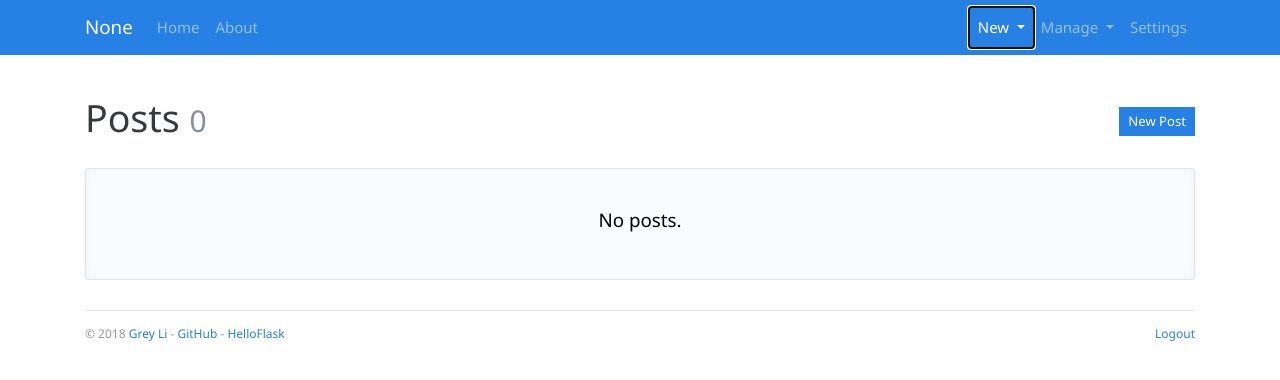
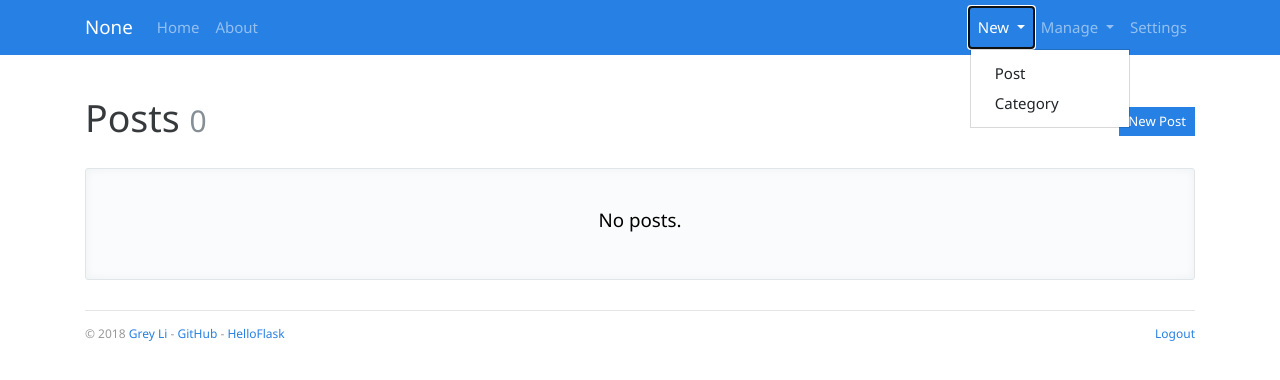
Before and after one commit to Xiaozekun/blog, a Flask app: page /admin/post/manage in a window 1280 px wide, after a click on "New". Shown: the top 380 px of the page. Run offline with Flask 2, Linux system fonts and the light colour scheme; the visitor is signed in with stand-in values (Sample User, id 1); data comes from the database, SQL or seed files in the repository; data that the repository does not hold is empty; some libraries are stand-ins or nearby versions.

Commit message:
分类编辑功能

```diff
--- a/blog/blueprints/admin.py
+++ b/blog/blueprints/admin.py
@@ -1,7 +1,7 @@
 from flask import Blueprint, render_template, flash, redirect, url_for, current_app, request
 from flask_login import login_required, current_user
 
-from blog.forms import SettingForm, PostForm
+from blog.forms import SettingForm, PostForm, CategoryForm
 from blog.extensions import db
 from blog.models import Post, Category, Comment
 from blog.utils import redirect_back
@@ -50,17 +50,13 @@ def new_post():
         title = form.title.data
         body = form.body.data
         category = Category.query.get(form.category.data)
-        post = Post.query.filter_by(title=title).first()
-        if post:
-            flash(u'已有文章', 'warning')
-        else:
-            post = Post(title=title,
-                        body=body,
-                        category=category)
-            db.session.add(post)
-            db.session.commit()
-            flash('Post created.', 'success')
-            return redirect(url_for('.manage_post'))
+        post = Post(title=title,
+                    body=body,
+                    category=category)
+        db.session.add(post)
+        db.session.commit()
+        flash('Post created.', 'success')
+        return redirect(url_for('.manage_post'))
     return render_template('admin/new_post.html', form=form)
 
 
@@ -153,3 +149,30 @@ def delete_category(category_id):
 def manage_category():
     categories = Category.query.all()
     return render_template('admin/manage_category.html', categories=categories)
+
+
+@admin_bp.route('/category/new', methods=['GET', 'POST'])
+def new_category():
+    form = CategoryForm()
+    if form.validate_on_submit():
+        name = form.name.data
+        category = Category(name=name)
+        db.session.add(category)
+        db.session.commit()
+        return redirect(url_for('.manage_category'))
+    return render_template('admin/new_category.html', form=form)
+
+
+@admin_bp.route('/category/<int:category_id>edit', methods=['GET','POST'])
+def edit_category(category_id):
+    if category_id == 1:
+        flash(u'禁止修改默认分类', 'warning')
+    category = Category.query.get_or_404(category_id)
+    form = CategoryForm()
+    if form.validate_on_submit():
+        category.name = form.name.data
+        db.session.commit()
+        flash('Category updated.', 'success')
+        return redirect_back()
+    form.name.data = category.name
+    return render_template('admin/edit_category.html', form=form)
--- a/blog/models.py
+++ b/blog/models.py
@@ -37,7 +37,7 @@ class Category(db.Model):
 
 class Post(db.Model):
     id = db.Column(db.Integer, primary_key=True)
-    title = db.Column(db.String(60))
+    title = db.Column(db.String(60), unique=True)
     body = db.Column(db.Text)
     timestamp = db.Column(db.DateTime, default=datetime.utcnow)
     can_comment = db.Column(db.Boolean, default=True)
@@ -64,4 +64,4 @@ class Comment(db.Model):
     replied = db.relationship('Comment', back_populates='replies', remote_side=[id])
     replied_id = db.Column(db.Integer, db.ForeignKey('comment.id'))
 
-    replies = db.relationship('Comment', back_populates='replied', cascade='all')
+    replies = db.relationship('Comment', back_populates='replied', cascade='all, delete-orphan')
--- a/blog/templates/admin/manage_category.html
+++ b/blog/templates/admin/manage_category.html
@@ -29,8 +29,8 @@
                     <td>{{ category.posts|length }}</td>
                     <td>
                         {% if category.id != 1 %}
-{#                            <a class="btn btn-info btn-sm"#}
-{#                               href="{{ url_for('.edit_category', category_id=category.id) }}">Edit</a>#}
+                            <a class="btn btn-info btn-sm"
+                               href="{{ url_for('.edit_category', category_id=category.id, next=request.full_path) }}">Edit</a>
 
                             <form class="inline" method="post"
                                   action="{{ url_for('.delete_category', category_id=category.id) }}">
--- a/blog/templates/admin/manage_post.html
+++ b/blog/templates/admin/manage_post.html
@@ -34,13 +34,13 @@
         <td><a href="{{ url_for('blog.show_post', post_id=post.id) }}#comments">{{ post.comments|length }}</a></td>
         <td>{{ post.body|length }}</td>
         <td>
-{#            <form class="inline" method="post"#}
-{#                  action="{{ url_for('.set_comment', post_id=post.id, next=request.full_path) }}">#}
-{#                <input type="hidden" name="csrf_token" value="{{ csrf_token() }}"/>#}
-{#                <button type="submit" class="btn btn-warning btn-sm">#}
-{#                    {% if post.can_comment %}Disable{% else %}Enable{% endif %} Comment#}
-{#                </button>#}
-{#            </form>#}
+            <form class="inline" method="post"
+                  action="{{ url_for('.set_comment', post_id=post.id, next=request.full_path) }}">
+                <input type="hidden" name="csrf_token" value="{{ csrf_token() }}"/>
+                <button type="submit" class="btn btn-warning btn-sm">
+                    {% if post.can_comment %}Disable{% else %}Enable{% endif %} Comment
+                </button>
+            </form>
             <a class="btn btn-info btn-sm" href="{{ url_for('.edit_post', post_id=post.id) }}">Edit</a>
             <form class="inline" method="post"
                   action="{{ url_for('.delete_post', post_id=post.id, next=request.full_path) }}">
--- a/blog/templates/base.html
+++ b/blog/templates/base.html
@@ -36,11 +36,11 @@
                                aria-expanded="false">
                                 New <span class="caret"></span>
                             </a>
-{#                            <div class="dropdown-menu" aria-labelledby="navbarDropdown">#}
-{#                                <a class="dropdown-item" href="{{ url_for('admin.new_post') }}">Post</a>#}
-{#                                <a class="dropdown-item" href="{{ url_for('admin.new_category') }}">Category</a>#}
+                            <div class="dropdown-menu" aria-labelledby="navbarDropdown">
+                                <a class="dropdown-item" href="{{ url_for('admin.new_post') }}">Post</a>
+                                <a class="dropdown-item" href="{{ url_for('admin.new_category') }}">Category</a>
 {#                                <a class="dropdown-item" href="{{ url_for('admin.new_link') }}">Link</a>#}
-{#                            </div>#}
+                            </div>
                         </li>
                         <li class="nav-item dropdown">
                             <a href="#" class="nav-link dropdown-toggle" data-toggle="dropdown" role="button"
```
